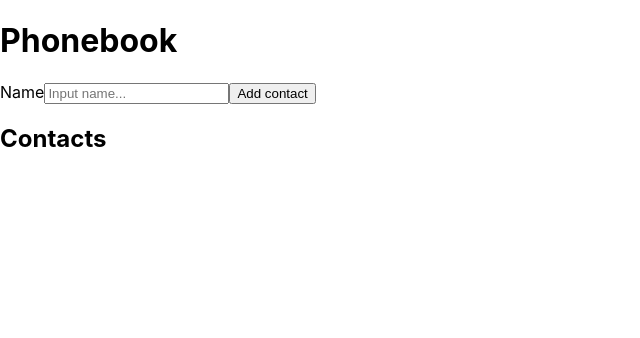
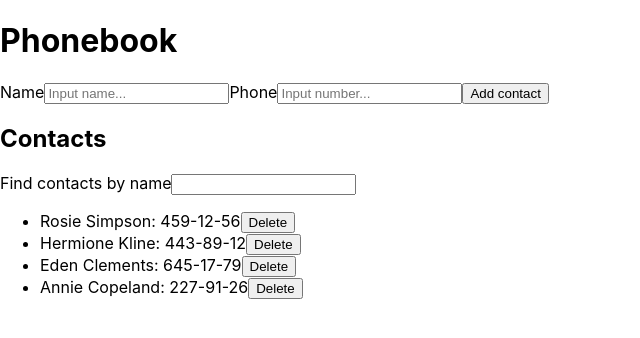
Before and after one commit to Griffin-chem/goit-react-hw-02-phonebook, a React (Create React App) app: page / in a window 1280 px wide. Shown: the top 338 px of the page, without its empty margins (0-640 px from the left). Built offline with nearby package versions, Linux system fonts and the light colour scheme.

Commit message:
React HW2-2 ready without styles

```diff
--- a/src/App.js
+++ b/src/App.js
@@ -1,45 +1,67 @@
 import React, { Component } from 'react';
 import './App.css';
 
-import { v4 as uuidv4 } from 'uuid';
+import {ContactForm} from './components/ContactForm/ContactForm';
+import {SearchField} from './components/SearchField/SearchField';
+import {ContactList} from './components/ContactList/ContactList';
+
+const filterContacts = (array, query) => {
+  return array.filter(contact => contact.name.toLowerCase().indexOf(query.toLowerCase()) !== -1)
+};
 
 class App extends Component {
 
   state = {
-    contacts: [],
-    name: ''
+    contacts: [
+      {id: 'id-1', name: 'Rosie Simpson', number: '459-12-56'},
+      {id: 'id-2', name: 'Hermione Kline', number: '443-89-12'},
+      {id: 'id-3', name: 'Eden Clements', number: '645-17-79'},
+      {id: 'id-4', name: 'Annie Copeland', number: '227-91-26'},
+    ],
+    filter: ''
   };
 
-  handleChange = (evt) => {
-    this.setState({name: evt.target.value});
+  // Handle behavior for Search field
+
+  handleInputChange = (evt) => {
+    this.setState({[evt.target.name]: evt.target.value});
   };
 
-  handleSubmit = (evt) => {
-    evt.preventDefault();
-    console.log(this.state.contacts);
-    if (this.state.name === "") {return};
-    const contact = {
-      id: uuidv4(),
-      name: this.state.name
-    };
-    this.setState({contacts: [...this.state.contacts, contact]});
-    this.setState({name: ''});
+  // Define array of contacts to be shown
+
+  contactsToShow = () => {
+    const { contacts, filter } = this.state;
+    const isFiltered = !!filter;
+    return (isFiltered
+      ? filterContacts(contacts, filter)
+      : this.state.contacts)
+  }
+
+  // Function to add new contact - goes to child
+
+  addNewContact = (NewContact) => {
+    this.setState(({contacts}) => {
+      return {contacts: [...contacts, NewContact]}});
+  }
+
+  // Function to remove new contact - goes to child
+
+  removeContact = (contactIDToRemove) => {
+    this.setState(({contacts}) => {
+      return {contacts: [...contacts.filter(({id}) => id !== contactIDToRemove)]}
+    })
   }
 
   render() {
-  const { name } = this.state;
+  const { filter, contacts } = this.state;
+
   return (
     <div>
       <h1>Phonebook</h1>
-      <form onSubmit={this.handleSubmit}>
-        <label>Name</label>
-        <input type="text" value={name} placeholder="Input name..." onChange={this.handleChange}></input>
-        <button type="submit">Add contact</button>
-      </form>
+      <ContactForm contacts={contacts} handleNewContact={this.addNewContact}></ContactForm>
       <h2>Contacts</h2>
-      <ul className="contactList">
-       {this.state.contacts.map(({ id, name }) => (<li key={id}>{name}</li>))}
-      </ul>
+      <SearchField filter={filter} onChange={this.handleInputChange}></SearchField>
+      <ContactList contacts={this.contactsToShow()} onDelete={this.removeContact}></ContactList>
     </div>
   )}
 }
--- /dev/null
+++ b/src/components/ContactForm/ContactForm.js
@@ -0,0 +1,79 @@
+import React, { Component } from 'react';
+import PropTypes from 'prop-types';
+import { v4 as uuidv4 } from 'uuid';
+
+class ContactForm extends Component {
+
+  static propTypes = {
+    contacts: PropTypes.arrayOf(
+      PropTypes.exact({
+        id: PropTypes.string.isRequired,
+        name: PropTypes.string.isRequired,
+        number: PropTypes.string.isRequired
+    })).isRequired,
+    handleNewContact: PropTypes.func.isRequired
+  }
+
+  state = {
+    name: '',
+    number: ''
+  }
+
+  // Handle behavior for Input field
+
+  handleInputChange = ({ target }) => {
+    this.setState({[target.name]: target.value});
+  };
+
+  // Fuctions to add new contact to list
+
+  addContact = () => {
+    const { handleNewContact } = this.props;
+    const NewContact = this.createContact();
+    handleNewContact(NewContact);
+  }
+
+  createContact = () => {
+    const { name, number } = this.state;
+    return {
+      id: uuidv4(),
+      name,
+      number
+    }
+  }
+
+  // Define behavior on form submit
+
+  handleSubmit = (evt) => {
+    evt.preventDefault();
+    if (this.state.name === "") {return};
+    this.isNewContact()
+      ? this.addContact()
+      : alert(`${this.state.name} is already exist!`)
+    this.setState({
+      name: '',
+      number: ''
+    });
+  }
+
+  // Check if contact is new or existing
+
+  isNewContact = () => {
+    const { contacts } = this.props;
+    return !contacts.find(({ name }) => name.toLowerCase() === this.state.name.toLowerCase());
+  }
+
+  render () {
+  const { name, number } = this.state;
+  return (
+  <form onSubmit={this.handleSubmit}>
+    <label htmlFor="name_input">Name</label>
+    <input id="name_input" name="name" type="text" value={name} placeholder="Input name..." onChange={this.handleInputChange}></input>
+    <label htmlFor="number_input">Phone</label>
+    <input id="number_input" name="number" type="text" value={number} placeholder="Input number..." onChange={this.handleInputChange}></input>
+    <input type="submit" value="Add contact"></input>
+  </form>
+  )}
+};
+
+export {ContactForm};
--- /dev/null
+++ b/src/components/ContactItem/ContactItem.js
@@ -0,0 +1,28 @@
+import React, { Component } from 'react';
+import PropTypes from 'prop-types';
+
+class ContactItem extends Component {
+  static propTypes = {
+    id: PropTypes.string.isRequired,
+    name: PropTypes.string.isRequired,
+    number: PropTypes.string.isRequired,
+    onClick: PropTypes.func.isRequired // function removeContact from App
+  }
+
+  removeContact = () => {
+    const { onClick } = this.props;
+    const contactIDToRemove = this.props.id;
+    onClick(contactIDToRemove);
+  }
+
+  render () {
+    const { name, number } = this.props;
+    return (
+      <li>{name}: {number}
+      <button onClick={this.removeContact}>Delete</button>
+      </li>
+    );
+  }
+}
+
+export {ContactItem};
--- /dev/null
+++ b/src/components/ContactList/ContactList.js
@@ -0,0 +1,30 @@
+import React, {Component} from 'react';
+import PropTypes from 'prop-types';
+
+import {ContactItem} from '../ContactItem/ContactItem';
+
+class ContactList extends Component {
+
+  static propTypes = {
+    // function contactsToShow() from App
+    contacts: PropTypes.arrayOf(
+      PropTypes.exact({
+        id: PropTypes.string.isRequired,
+        name: PropTypes.string.isRequired,
+        number: PropTypes.string.isRequired
+      })).isRequired,
+      // function removeContact from App
+      onDelete: PropTypes.func.isRequired
+  }
+
+  render () {
+    const { contacts, onDelete } = this.props;
+
+    return (
+      <ul>
+        {contacts.map((contact) => (<ContactItem key={contact.id} onClick={onDelete} {...contact}></ContactItem>))}
+      </ul>
+    )}
+}
+
+export {ContactList}
--- /dev/null
+++ b/src/components/SearchField/SearchField.js
@@ -0,0 +1,10 @@
+import React from 'react';
+
+const SearchField = ({filter, onChange}) => (
+  <>
+  <label htmlFor="search_input">Find contacts by name</label>
+  <input id="search_input" name="filter" type="text" value={filter} onChange={onChange}></input>
+  </>
+);
+
+export {SearchField};
```
